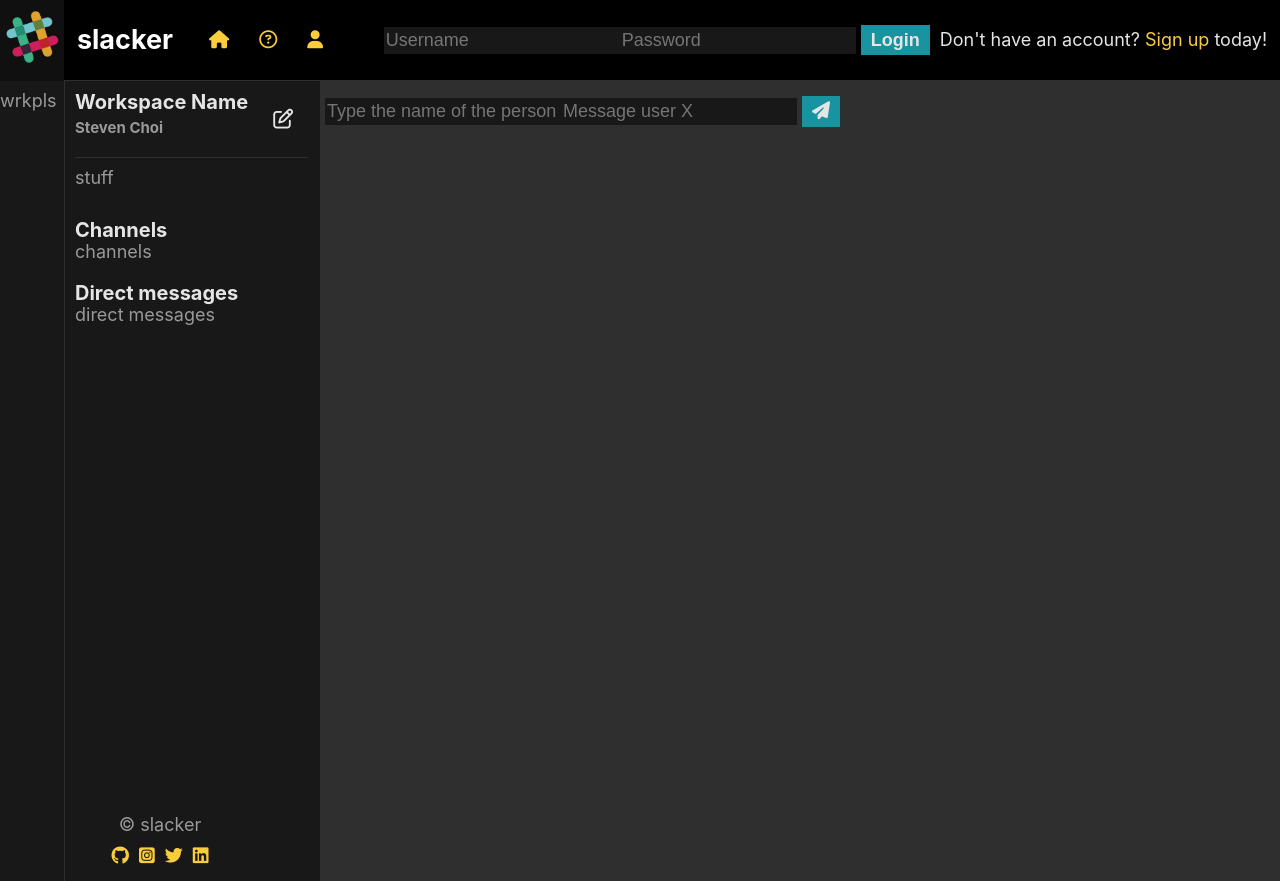
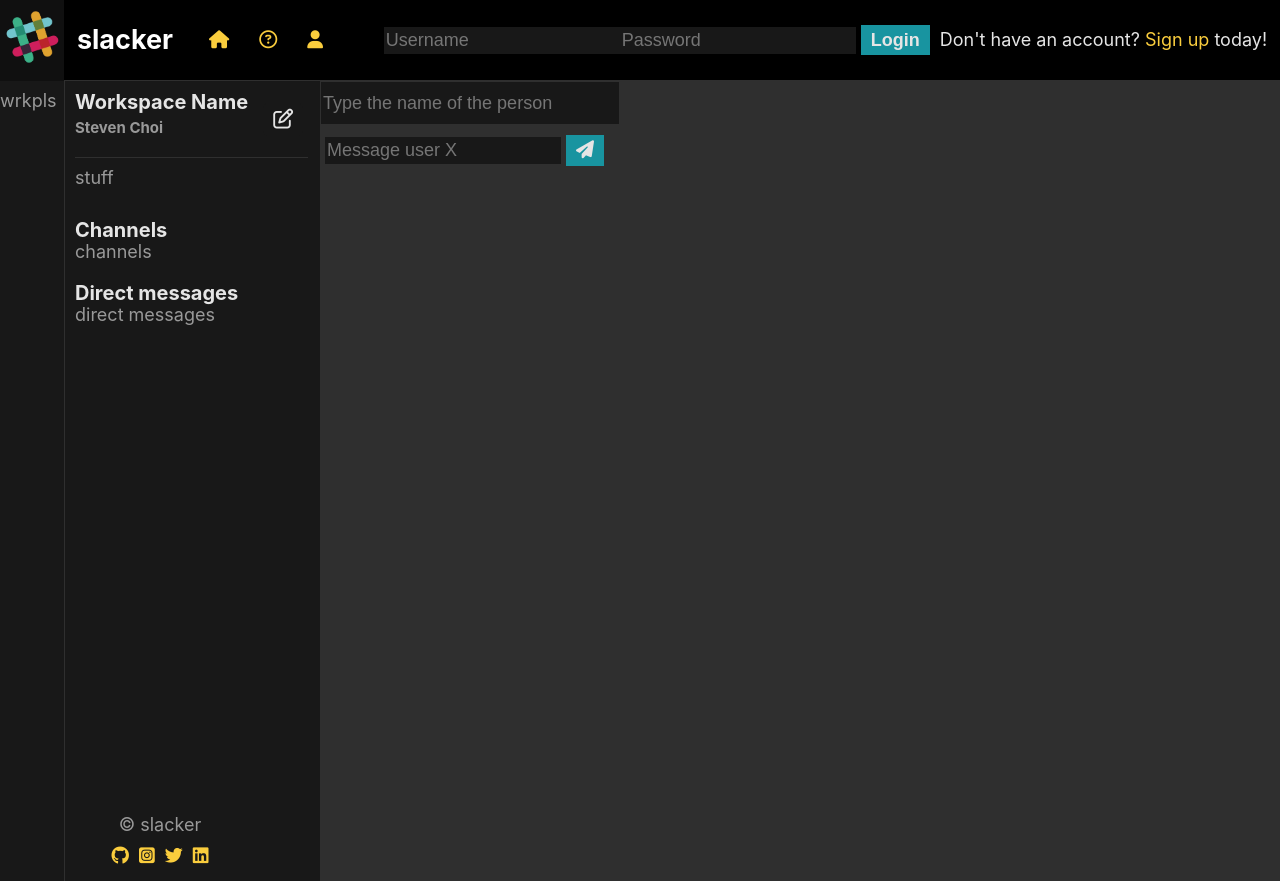
Before and after one commit to stevencschoi/slacker, a React (Create React App) app: page /chat/new in a window 1280 px wide. Built offline with nearby package versions, Linux system fonts and the light colour scheme.

Commit message:
stylings for chatroom and text area:

```diff
--- a/src/components/channels/Chatbox.js
+++ b/src/components/channels/Chatbox.js
@@ -1,6 +1,7 @@
 import React from "react";
 import Input from "../partials/Input";
 import Button from "../partials/Button";
+import "../../styles/channels/Chatbox.scss";
 
 import { useMsgData } from "../../helpers/useMsgData";
 
@@ -9,13 +10,6 @@
 
   return (
     <form onSubmit={handleMsgSubmit}>
-      <Input
-        type="text"
-        name="receiver"
-        placeholder="Type the name of the person"
-        value={state.msgInputs.receiver}
-        onChange={handleMsgChange}
-      />
       <Input
         type="textarea"
         name="message"
--- a/src/components/channels/Chatroom.js
+++ b/src/components/channels/Chatroom.js
@@ -1,10 +1,21 @@
 import React from "react";
+import Input from "../partials/Input";
 import Chatbox from "./Chatbox";
+import "../../styles/channels/Chatroom.scss";
+
+import { useMsgData } from "../../helpers/useMsgData";
 
 export default function Chatroom() {
+  const { state, handleMsgChange } = useMsgData();
   return (
-    <div>
-      <h3>{/*name of user you are messaging */}</h3>
+    <div className="chatroom">
+      <Input
+        type="text"
+        name="receiver"
+        placeholder="Type the name of the person"
+        value={state.msgInputs.receiver}
+        onChange={handleMsgChange}
+      />
       <ul>{/* messages display here */}</ul>
       <Chatbox />
     </div>
--- /dev/null
+++ b/src/styles/channels/Chatbox.scss
@@ -0,0 +1,5 @@
+@import "../utilities/_variables.scss";
+
+input {
+  height: $input-height;
+}
--- /dev/null
+++ b/src/styles/channels/Chatroom.scss
@@ -0,0 +1,10 @@
+@import "../utilities/_variables.scss";
+
+.chatroom {
+  input[type="text"] {
+    background-color: $color-secondary;
+    width: 100%;
+    height: $input-height;
+    border: $border;
+  }
+}
--- a/src/styles/index.scss
+++ b/src/styles/index.scss
@@ -253,4 +253,5 @@
 
 input {
   color: $color-text;
+  height: $input-height;
 }
--- a/src/styles/utilities/_variables.scss
+++ b/src/styles/utilities/_variables.scss
@@ -27,6 +27,7 @@
 // dimensions
 $fh-height: 10vh;
 $header-component: 7vh;
+$input-height: 5vh;
 
 $side-width: 8vh;
 $avatar-width: 6.5vh;
```
